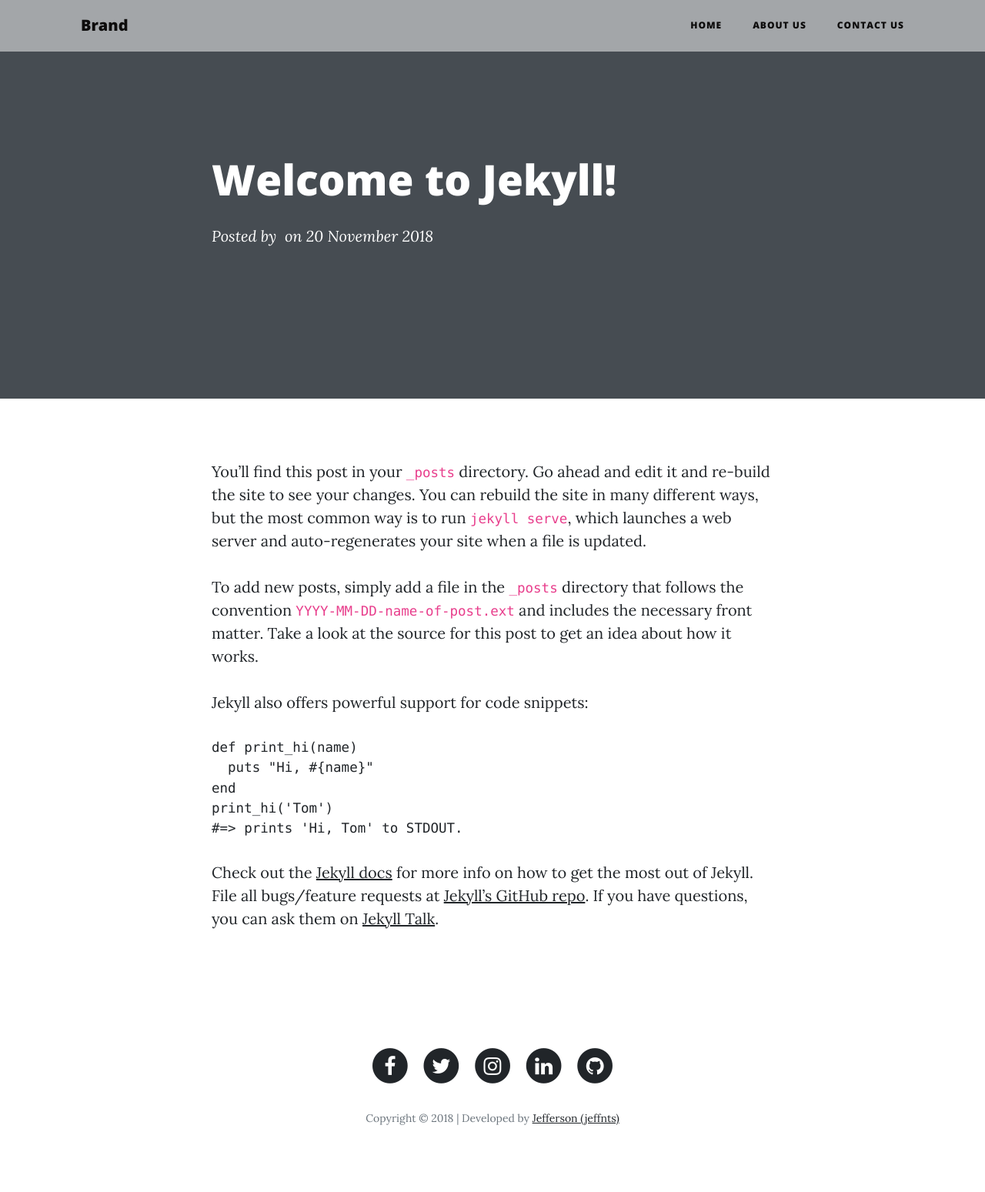
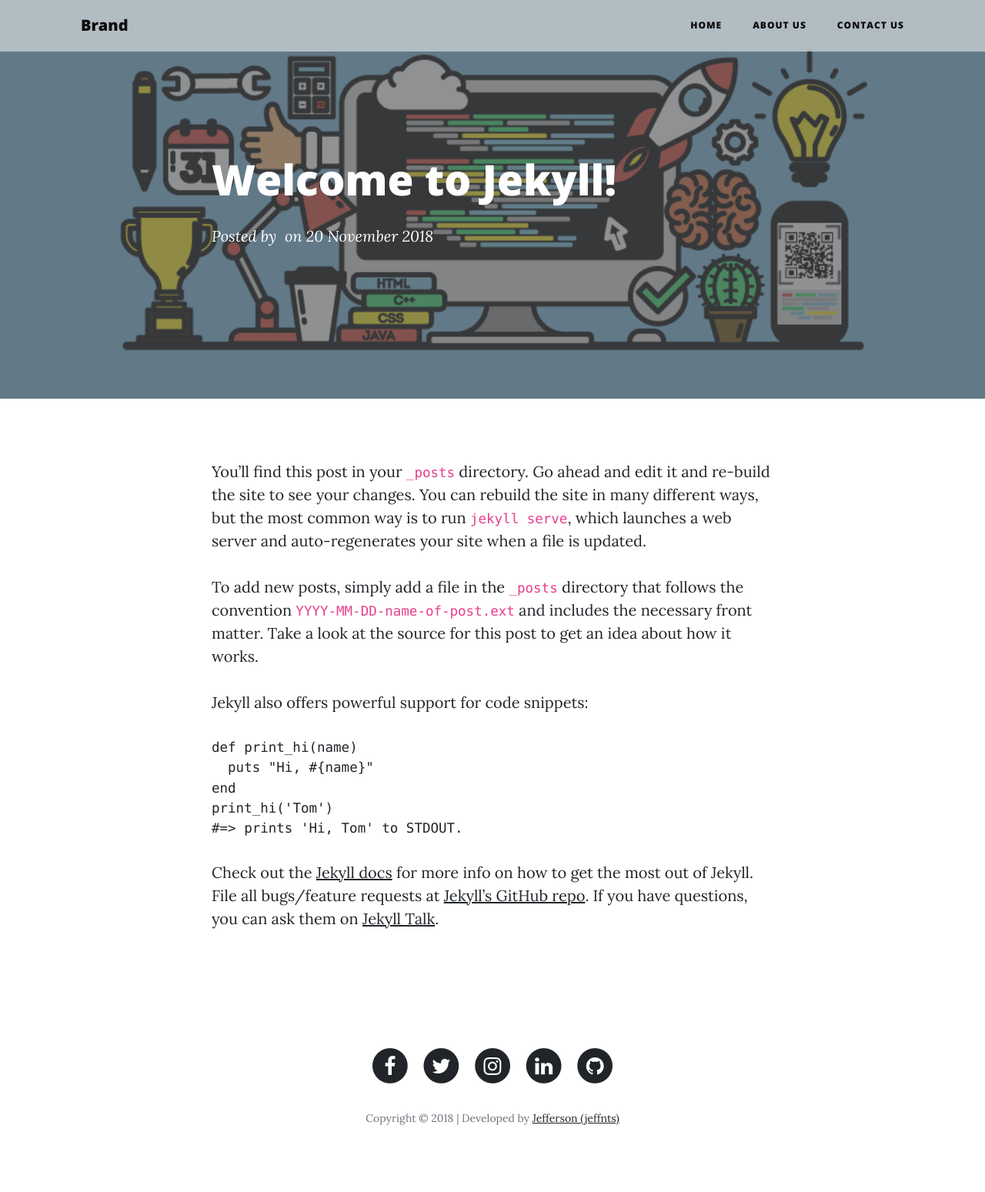
Before and after one commit to jeffexamples/blog, a Jekyll site: the page built from _posts/2018-11-20-welcome-to-jekyll.markdown, in a window 1280 px wide. Shown: the whole page at 77% size. Built offline with Jekyll 4.4.1, drawn with Linux system fonts in a browser that asks for light colours; nearby versions of some CDN libraries.

Commit message:
Update post.html

```diff
--- a/_layouts/post.html
+++ b/_layouts/post.html
@@ -4,7 +4,7 @@
 ---
 
 
-<header class="masthead"  style="background-image:url('{{'{{site.baseurl}}/assets/img/' | append: page.image relative_url }}')">
+<header class="masthead"  style="background-image:url('{{'/blog-example/assets/img/' | append: page.image relative_url }}')">
     <div class="overlay"></div>
     <div class="container">
         <div class="row">
```
